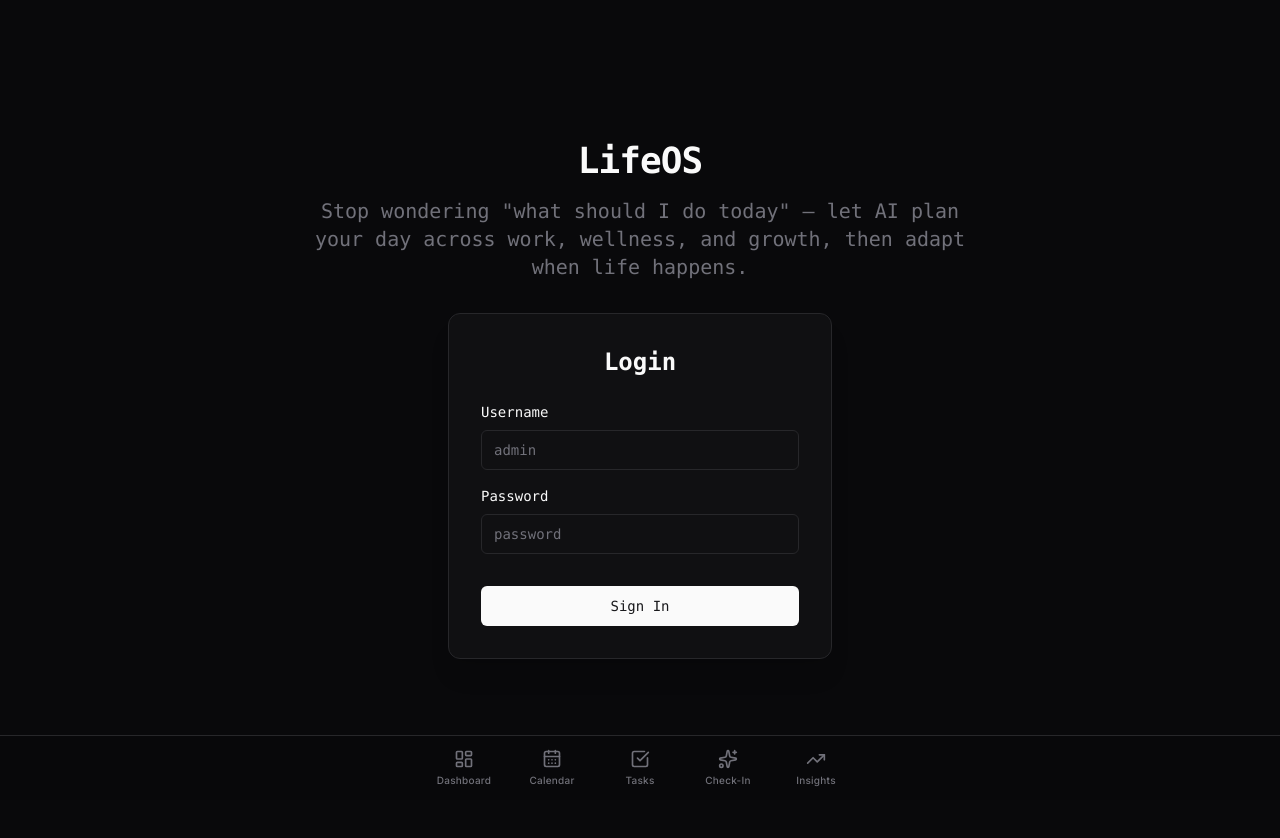
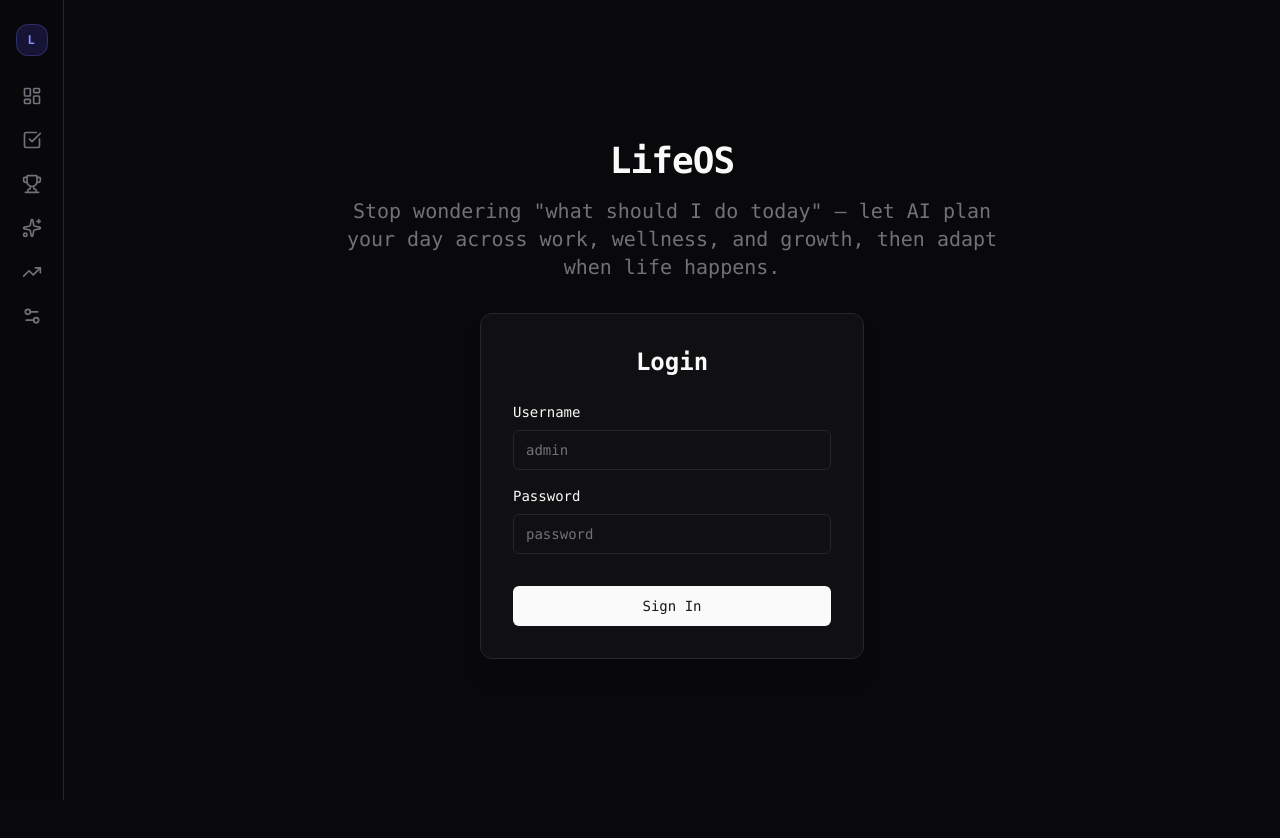
Before and after one commit to tapaighosh/LifeOS, a Next.js app: page / in a window 1280 px wide. Shown: the top 838 px of the page. After the commit the page ends 800 px from the top, so only its background shows below. Built offline with nearby package versions, Linux system fonts and the light colour scheme; no server answers.

Commit message:
feat(p2b): responsive navigation - desktop sidebar + mobile bottom bar dual layout

```diff
--- a/app/layout.tsx
+++ b/app/layout.tsx
@@ -18,7 +18,9 @@ export default function RootLayout({
 }>) {
   return (
     <html lang="en" className="dark">
-      <body className={`${inter.className} min-h-screen bg-zinc-50 text-zinc-950 dark:bg-zinc-950 dark:text-zinc-50 pb-16`}>
+      {/* pb-16 = clearance for mobile bottom bar; md:pb-0 removes it on desktop */}
+      {/* md:pl-16 = clearance for the 64px fixed left sidebar on desktop */}
+      <body className={`${inter.className} min-h-screen bg-zinc-50 text-zinc-950 dark:bg-zinc-950 dark:text-zinc-50 pb-16 md:pb-0 md:pl-16`}>
         <Providers>
           {children}
           <Navigation />
--- a/components/layout/Navigation.tsx
+++ b/components/layout/Navigation.tsx
@@ -1,64 +1,180 @@
 'use client';
 
+/**
+ * Navigation — Responsive Dual Layout
+ *
+ * WHY TWO SEPARATE RENDER TREES instead of one element with CSS transforms:
+ *   The mobile bar (bottom, horizontal) and desktop sidebar (left, vertical) have
+ *   fundamentally different DOM structures — a horizontal flex row vs a vertical flex
+ *   column with a border indicator, different padding, and different interaction models
+ *   (label visible on mobile, tooltip-only on desktop). Forcing them into a single tree
+ *   with class toggles would mean rendering hidden elements on both viewports and
+ *   fighting CSS specificity for every state variant.
+ *
+ *   Two trees (md:hidden / hidden md:flex) let each layout own its markup cleanly.
+ *   The breakpoint logic is compile-time Tailwind — no JS involved in the switch.
+ *
+ * WHY setInterval FOR SUNDAY CHECK instead of checking once on mount:
+ *   If a user leaves the app open across the Sunday 5 PM boundary, a one-time mount
+ *   check would never re-evaluate. The interval polls every 60 s and clears on unmount
+ *   to avoid memory leaks.
+ */
+
+import { useEffect, useState } from 'react';
 import Link from 'next/link';
 import { usePathname } from 'next/navigation';
-import { LayoutDashboard, CalendarDays, CheckSquare, Sparkles, TrendingUp } from 'lucide-react';
+import useSWR from 'swr';
+import {
+  LayoutDashboard,
+  CheckSquare,
+  Trophy,
+  Sparkles,
+  TrendingUp,
+  Settings2,
+} from 'lucide-react';
 import { cn } from '@/lib/utils';
-import { useEffect, useState } from 'react';
+
+// ─── SWR fetcher ─────────────────────────────────────────────────────────────
+
+const fetcher = (url: string) => fetch(url).then((r) => r.json());
+
+// ─── Nav items definition ─────────────────────────────────────────────────────
+
+function useNavItems(isSundayEvening: boolean) {
+  return [
+    { name: 'Home',       href: '/dashboard',  icon: LayoutDashboard, highlight: false },
+    { name: 'Tasks',      href: '/tasks',       icon: CheckSquare,     highlight: false },
+    { name: 'Challenges', href: '/challenges',  icon: Trophy,          highlight: false, badge: true },
+    { name: 'Check-In',   href: '/checkin',     icon: Sparkles,        highlight: false },
+    { name: 'Insights',   href: '/insights',    icon: TrendingUp,      highlight: isSundayEvening },
+    { name: 'Settings',   href: '/settings',    icon: Settings2,       highlight: false },
+  ] as const;
+}
+
+// ─── Navigation ───────────────────────────────────────────────────────────────
 
 export function Navigation() {
   const pathname = usePathname();
   const [isSundayEvening, setIsSundayEvening] = useState(false);
 
+  // Live Sunday-evening check — re-evaluates every 60 s
   useEffect(() => {
-    // Check if it's Sunday after 5 PM
-    const now = new Date();
-    const isSunday = now.getDay() === 0;
-    const isEvening = now.getHours() >= 17;
-    setIsSundayEvening(isSunday && isEvening);
+    function check() {
+      const now = new Date();
+      setIsSundayEvening(now.getDay() === 0 && now.getHours() >= 17);
+    }
+    check(); // run immediately on mount
+    const id = setInterval(check, 60_000);
+    return () => clearInterval(id); // cleanup on unmount
   }, []);
 
-  const navItems = [
-    { name: 'Dashboard', href: '/dashboard', icon: LayoutDashboard },
-    { name: 'Calendar', href: '/calendar', icon: CalendarDays },
-    { name: 'Tasks', href: '/tasks', icon: CheckSquare },
-    { name: 'Check-In', href: '/checkin', icon: Sparkles },
-    {
-      name: 'Insights',
-      href: '/insights',
-      icon: TrendingUp,
-      highlight: isSundayEvening
-    },
-  ];
+  // Active challenge count for badge
+  const { data: challenges } = useSWR<{ status: string }[]>('/api/challenges', fetcher, {
+    refreshInterval: 30_000, // re-check every 30 s
+  });
+  const hasActiveChallenges = Array.isArray(challenges) && challenges.some((c) => c.status === 'active');
 
-  return (
-    <div className="fixed bottom-0 left-0 right-0 z-50 bg-zinc-950/80 backdrop-blur-xl border-t border-zinc-800">
-      <div className="max-w-md mx-auto px-6 h-16 flex items-center justify-between">
+  const navItems = useNavItems(isSundayEvening);
+
+  // ── Mobile bottom bar (hidden on md+) ──────────────────────────────────────
+  const MobileNav = (
+    <nav
+      className="md:hidden fixed bottom-0 left-0 right-0 z-50 bg-zinc-950/80 backdrop-blur-xl border-t border-zinc-800"
+      aria-label="Mobile navigation"
+    >
+      <div className="h-16 flex items-center justify-around px-2">
         {navItems.map((item) => {
           const isActive = pathname === item.href;
           const Icon = item.icon;
+          const showBadge = 'badge' in item && item.badge && hasActiveChallenges;
 
           return (
             <Link
               key={item.name}
               href={item.href}
               className={cn(
-                "relative flex flex-col items-center justify-center w-12 h-12 transition-colors",
-                isActive ? "text-indigo-400" : "text-zinc-500 hover:text-zinc-300",
-                item.highlight && !isActive && "text-amber-400 animate-pulse"
+                'relative flex flex-col items-center justify-center w-12 h-12 transition-colors',
+                isActive ? 'text-indigo-400' : 'text-zinc-500 hover:text-zinc-300',
+                item.highlight && !isActive && 'text-amber-400 animate-pulse'
               )}
+              aria-current={isActive ? 'page' : undefined}
             >
+              {/* Active dot indicator */}
               {isActive && (
                 <span className="absolute -top-1 left-1/2 -translate-x-1/2 w-1 h-1 rounded-full bg-indigo-400" />
               )}
-              <Icon className="w-5 h-5 mb-1" />
-              <span className="text-[10px] font-medium tracking-wide">
+
+              {/* Icon + challenge badge */}
+              <span className="relative mb-1">
+                <Icon className="w-5 h-5" />
+                {showBadge && (
+                  <span className="absolute -top-1 -right-1 w-2 h-2 rounded-full bg-indigo-500 ring-2 ring-zinc-950" />
+                )}
+              </span>
+
+              <span className="text-[10px] font-medium tracking-wide leading-none">
                 {item.name}
               </span>
             </Link>
           );
         })}
       </div>
-    </div>
+    </nav>
+  );
+
+  // ── Desktop sidebar (hidden below md) ──────────────────────────────────────
+  const DesktopNav = (
+    <nav
+      className="hidden md:flex fixed left-0 top-0 h-full w-16 z-50 bg-zinc-950/90 backdrop-blur-xl border-r border-zinc-800 flex-col items-center py-6 gap-1"
+      aria-label="Desktop navigation"
+    >
+      {/* Logo mark */}
+      <div className="mb-4 w-8 h-8 rounded-xl bg-indigo-600/20 border border-indigo-500/30 flex items-center justify-center">
+        <span className="text-indigo-400 text-xs font-bold">L</span>
+      </div>
+
+      {navItems.map((item) => {
+        const isActive = pathname === item.href;
+        const Icon = item.icon;
+        const showBadge = 'badge' in item && item.badge && hasActiveChallenges;
+
+        return (
+          <div key={item.name} className="relative w-full flex justify-center">
+            {/* Active left-border indicator */}
+            {isActive && (
+              <span className="absolute left-0 top-1/2 -translate-y-1/2 w-0.5 h-6 bg-indigo-400 rounded-r-full" />
+            )}
+
+            <Link
+              href={item.href}
+              title={item.name}
+              aria-label={item.name}
+              aria-current={isActive ? 'page' : undefined}
+              className={cn(
+                'relative w-10 h-10 rounded-xl flex items-center justify-center transition-all duration-200',
+                isActive
+                  ? 'bg-indigo-500/20 text-indigo-400'
+                  : 'text-zinc-500 hover:bg-zinc-800/50 hover:text-zinc-300',
+                item.highlight && !isActive && 'text-amber-400 ring-1 ring-amber-400/30'
+              )}
+            >
+              <Icon className="w-5 h-5" />
+
+              {/* Challenge badge dot */}
+              {showBadge && (
+                <span className="absolute top-1.5 right-1.5 w-1.5 h-1.5 rounded-full bg-indigo-500 ring-1 ring-zinc-950" />
+              )}
+            </Link>
+          </div>
+        );
+      })}
+    </nav>
+  );
+
+  return (
+    <>
+      {MobileNav}
+      {DesktopNav}
+    </>
   );
 }
```
